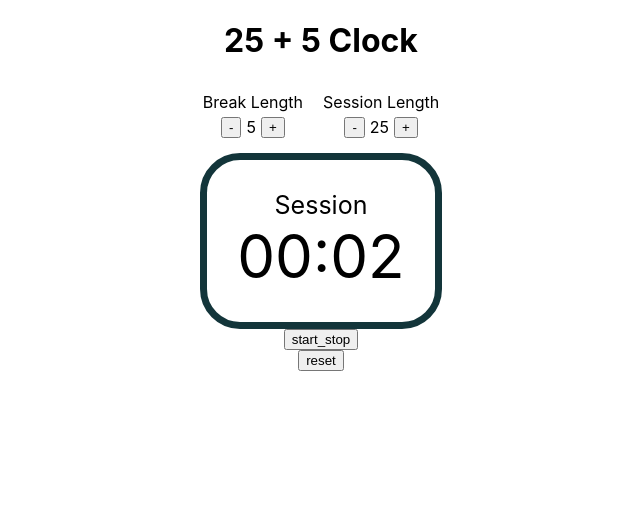
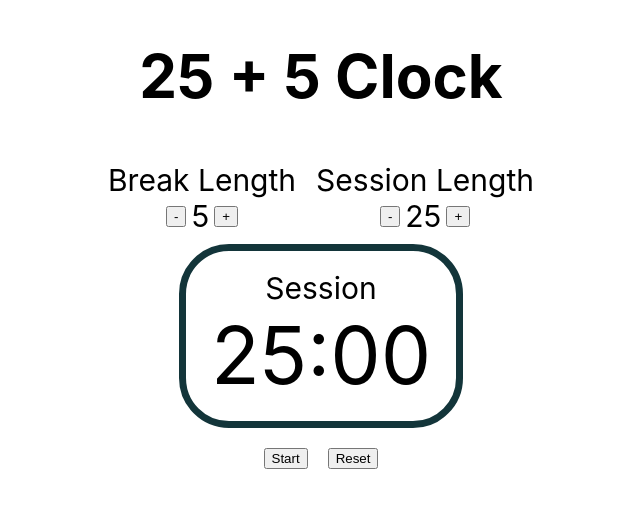
Before and after one commit to wenyuzheng/25plus5-clock-v2, a React (Create React App) app: page / in a window 1280 px wide. Shown: the top 508 px of the page, without its empty margins (319-959 px from the left). Built offline with nearby package versions, Linux system fonts and the light colour scheme.

Commit message:
Style controls

```diff
--- a/src/App.css
+++ b/src/App.css
@@ -5,6 +5,7 @@
   flex-direction: column;
   justify-content: center;
   align-items: center;
+  font-size: 30px;
 }
 
 #length-cards {
@@ -18,9 +19,8 @@
   justify-content: center;
   align-items: center;
   flex-direction: column;
-  font-size: 25px;
-  padding: 30px;
   border: 7px solid #13353a;
-  width: fit-content;
-  border-radius: 40px;
+  width: 270px;
+  height: 170px;
+  border-radius: 50px;
 }
--- a/src/App.js
+++ b/src/App.js
@@ -3,13 +3,14 @@ import "./App.css";
 import DisplayTime from "./Components/DisplayTime";
 import audioFile from "./assets/audio/beep.mp3";
 import LengthCard from "./Components/LengthCard";
+import Controls from "./Components/Controls";
 
 const defaultBreakLength = 5;
 const defaultSessionLength = 25;
 const defaultTime = defaultSessionLength * 60;
 
 function App() {
-  const [time, setTime] = useState(2);
+  const [time, setTime] = useState(defaultTime);
   const [start, setStart] = useState(false);
   const [breakLength, setBreakLength] = useState(defaultBreakLength);
   const [sessionLength, setSessionLength] = useState(defaultSessionLength);
@@ -93,12 +94,11 @@ function App() {
         <span id="timer-label">{isSession ? "Session" : "Break"}</span>
         <DisplayTime time={time} />
       </div>
-      <button id="start_stop" onClick={handleStartStop}>
-        start_stop
-      </button>
-      <button id="reset" onClick={handleReset}>
-        reset
-      </button>
+      <Controls
+        handleReset={handleReset}
+        handleStartStop={handleStartStop}
+        start={start}
+      />
       <audio id="beep" src={audioFile} ref={beepRef} />
     </div>
   );
--- /dev/null
+++ b/src/Components/Controls.js
@@ -0,0 +1,16 @@
+import "./css/Controls.css";
+
+const Controls = ({ start, handleStartStop, handleReset }) => {
+  return (
+    <div id="controls">
+      <button id="start_stop" onClick={handleStartStop}>
+        {start ? "Pause" : "Start"}
+      </button>
+      <button id="reset" onClick={handleReset}>
+        Reset
+      </button>
+    </div>
+  );
+};
+
+export default Controls;
--- a/src/Components/DisplayTime.js
+++ b/src/Components/DisplayTime.js
@@ -7,7 +7,7 @@ const DisplayTime = ({ time }) => {
   const second = time % 60;
 
   return (
-    <span id="time-left" style={{ fontSize: 60 }}>
+    <span id="time-left" style={{ fontSize: 80 }}>
       {padZero(minute)}:{padZero(second)}
     </span>
   );
--- /dev/null
+++ b/src/Components/css/Controls.css
@@ -0,0 +1,3 @@
+button {
+    margin: 20px 10px;
+}
```
